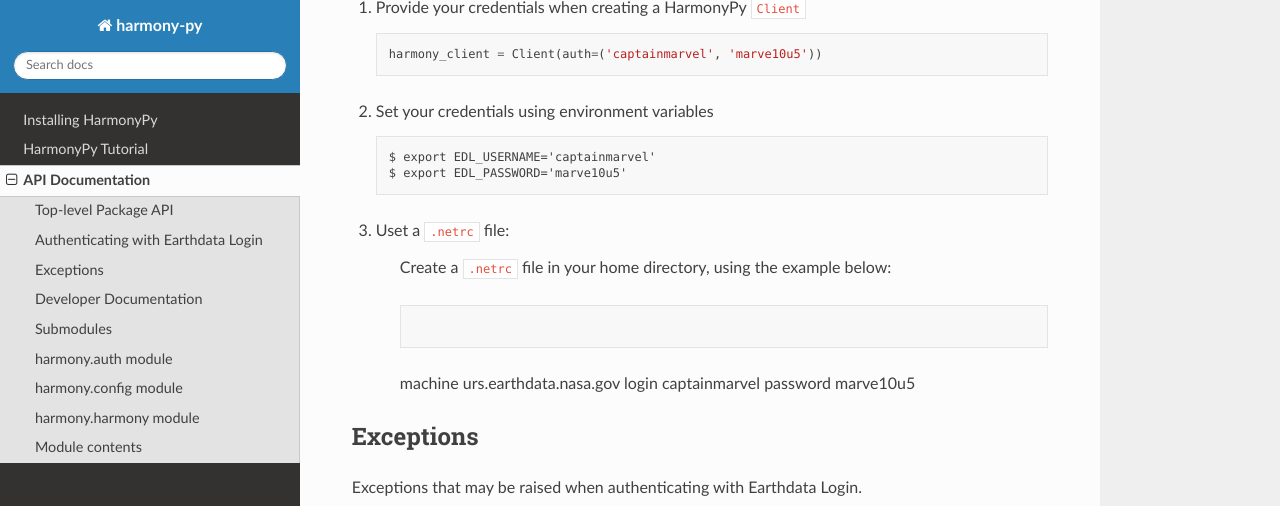
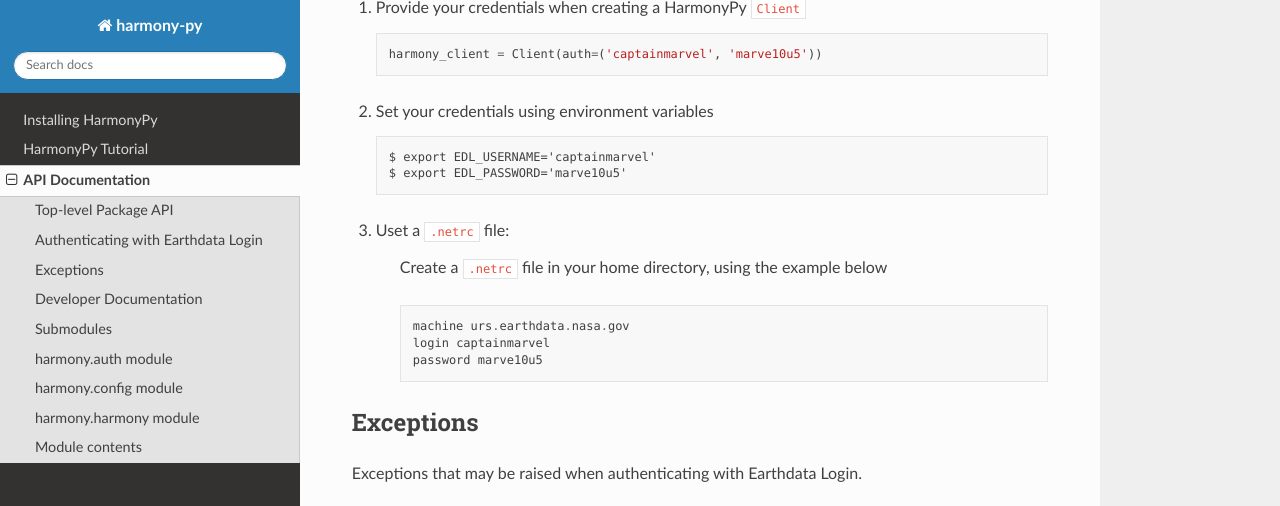
Before and after one commit to nasa/harmony-py, a Sphinx documentation site: the page built from docs/api.rst, in a window 1280 px wide and 900 px high, scrolled down 1038 px, cut to the strip 0-506 px from the top of the window. Built offline with Sphinx 7.4.7 and the Read the Docs theme 2.0.0, drawn with Linux system fonts in a browser that asks for light colours.

Commit message:
Fix doc bugs

```diff
--- a/docs/api.rst
+++ b/docs/api.rst
@@ -40,13 +40,11 @@ HarmonyPy requires that you have a valid `Earthdata Login account <https://urs.e
 
 3. Uset a ``.netrc`` file:
 
-    Create a ``.netrc`` file in your home directory, using the example below:
+    Create a ``.netrc`` file in your home directory, using the example below ::
 
-    .. code-block:: shell
-
-    machine urs.earthdata.nasa.gov
-    login captainmarvel
-    password marve10u5
+        machine urs.earthdata.nasa.gov
+        login captainmarvel
+        password marve10u5
 
 Exceptions
 ----------
--- a/docs/index.rst
+++ b/docs/index.rst
@@ -23,6 +23,8 @@ Harmony-Py is a work-in-progress, is not feature complete, and should only be us
             height=512,
             width=512
         )
+
+    >>> harmony_client = Client(auth=('captainmarvel', 'marve10u5'))
 
     >>> job_id = harmony_client.submit(request)
 
```
